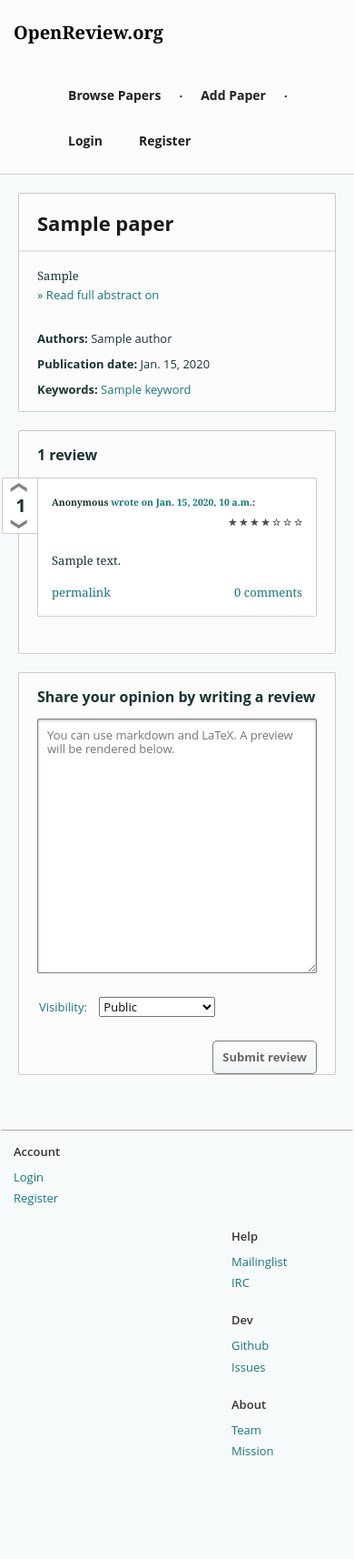
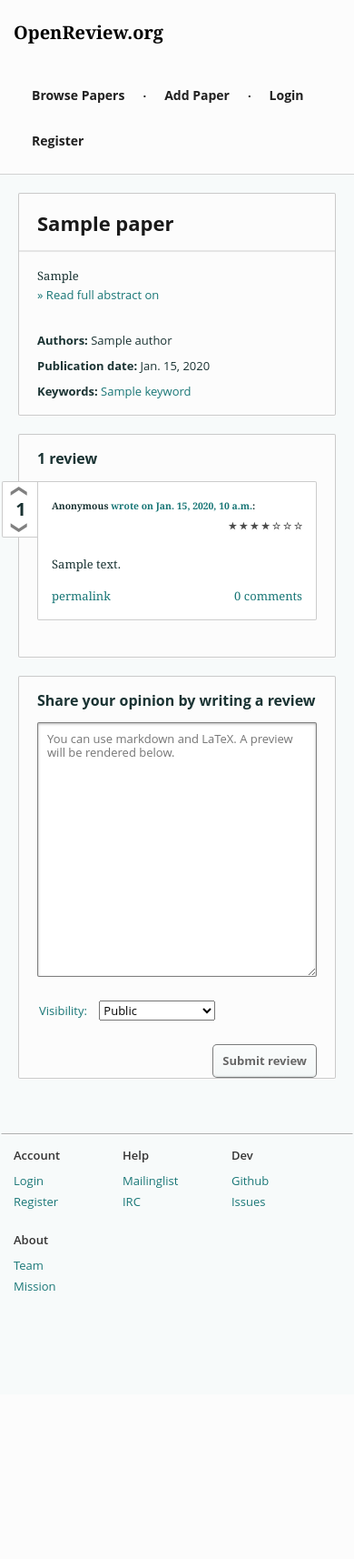
Before and after one commit to open-review/open-review, a Django app: page /papers/1/ in a window 390 px wide. Shown: the whole page at 91% size. After the commit the page ends 1419 px from the top, so only its background shows below. Run offline with Django 3.2, Linux system fonts and the light colour scheme; data comes from the database, SQL or seed files in the repository; tables that the repository leaves empty hold one stand-in row (values such as "Sample post"); parts of the project's set-up code (start-up, migrations or seed data) failed here and were passed over; some libraries are stand-ins or nearby versions.

Commit message:
Small fixes

```diff
--- a/openreview/apps/papers/static/papers/paper.css
+++ b/openreview/apps/papers/static/papers/paper.css
@@ -1,4 +1,4 @@
-body > main > span.left {
+body > main > div.left {
     float: left;
 }
 
@@ -24,11 +24,11 @@ body > main section.paper div.abstract {
     max-height: 140px;
     float: left;
     margin-left: 20px;
-    margin-right: 20px;
 }
 
 body > main section.paper div.meta {
-    margin-right: 20px;
+    margin: 0 20px;
+    padding: 17px 0;
     width: 320px;
 }
 
@@ -119,7 +119,7 @@ main > .reviews > .review-container{
 }
 
 @media all and (max-width:1000px) {
-    body > main > span.left {
+    body > main > div.left {
         width: 100%;
     }
 
@@ -143,8 +143,6 @@ main > .reviews > .review-container{
     body > main section.paper div.meta {
         clear: left;
         width: 100%;
-        padding: 0 20px;
-        margin: 15px 0;
     }
 
     body > main section.reviews.box {
--- a/openreview/apps/papers/templates/papers/paper.html
+++ b/openreview/apps/papers/templates/papers/paper.html
@@ -48,7 +48,7 @@
         </div>
     </section>
 
-    <span class='left'>
+    <div class="left">
         <section class="reviews box">
             <h2>{{ reviews|length }} review{{ reviews|length|pluralize }}</h2>
 
@@ -73,7 +73,7 @@
         </section>
 
         <div id="new-review-preview"></div>
-    </span>
+    </div>
     <aside>
   {% if related_a|length > 0 %}
   <div class="more-by-these-authors box">
--- a/static/css/base.css
+++ b/static/css/base.css
@@ -41,7 +41,7 @@ body > header > nav ul {
     padding: 0;
 }
 
-body > header > nav h1 + ul {
+body > header > nav ul {
     margin-left: 40px;
 }
 
@@ -283,9 +283,16 @@ body > main > section.compose-review > div.rating-input > span {
         width: 100%;
         padding: 0 15px;
     }
+}
 
-    body > footer .column-left,
-    body > footer .column-right {
-        clear: both;
+@media all and (max-width:630px) {
+    body > header > nav ul {
+        clear: left;
+        float: left;
     }
+
+    body > header > nav ul {
+        margin-left: 0;
+    }
+
 }
--- a/static/css/footer.css
+++ b/static/css/footer.css
@@ -45,3 +45,9 @@ body > footer *[class*='column-'] ul li {
 body > footer *[class*='column-'] ul li + li {
   margin-top: 5px;
 }
+
+@media all and (max-width: 480px) {
+    body > footer .column-right {
+        float: left;
+    }
+}
```
Also changed, not shown: openreview/apps/accounts/static/accounts/authentication.css (+6 -3 lines), openreview/apps/accounts/templates/accounts/authentication.html (+4 -4 lines), static/css/splash.css (+6 -8 lines). Lines whose indentation alone changed are shown as unchanged.
